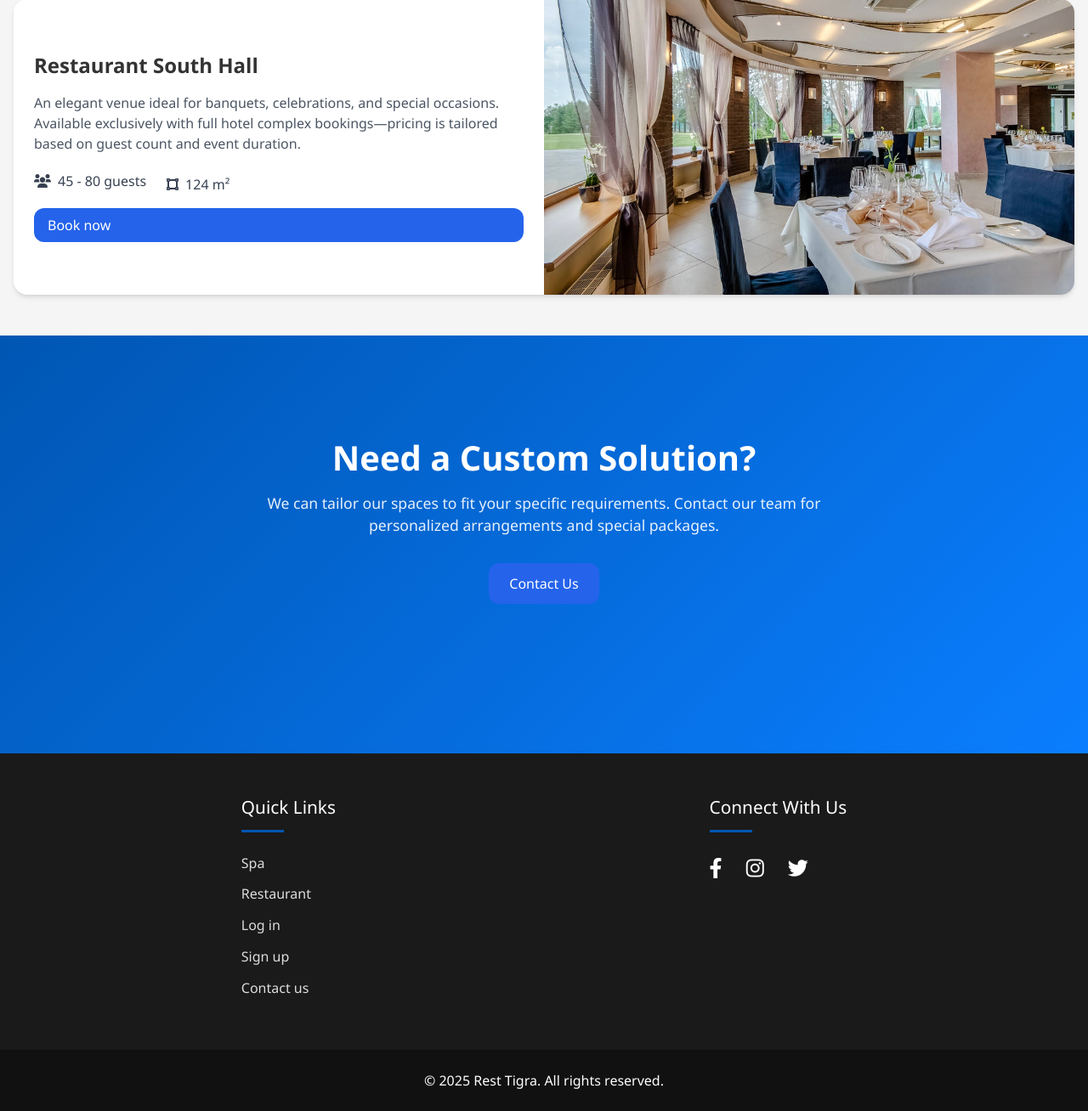
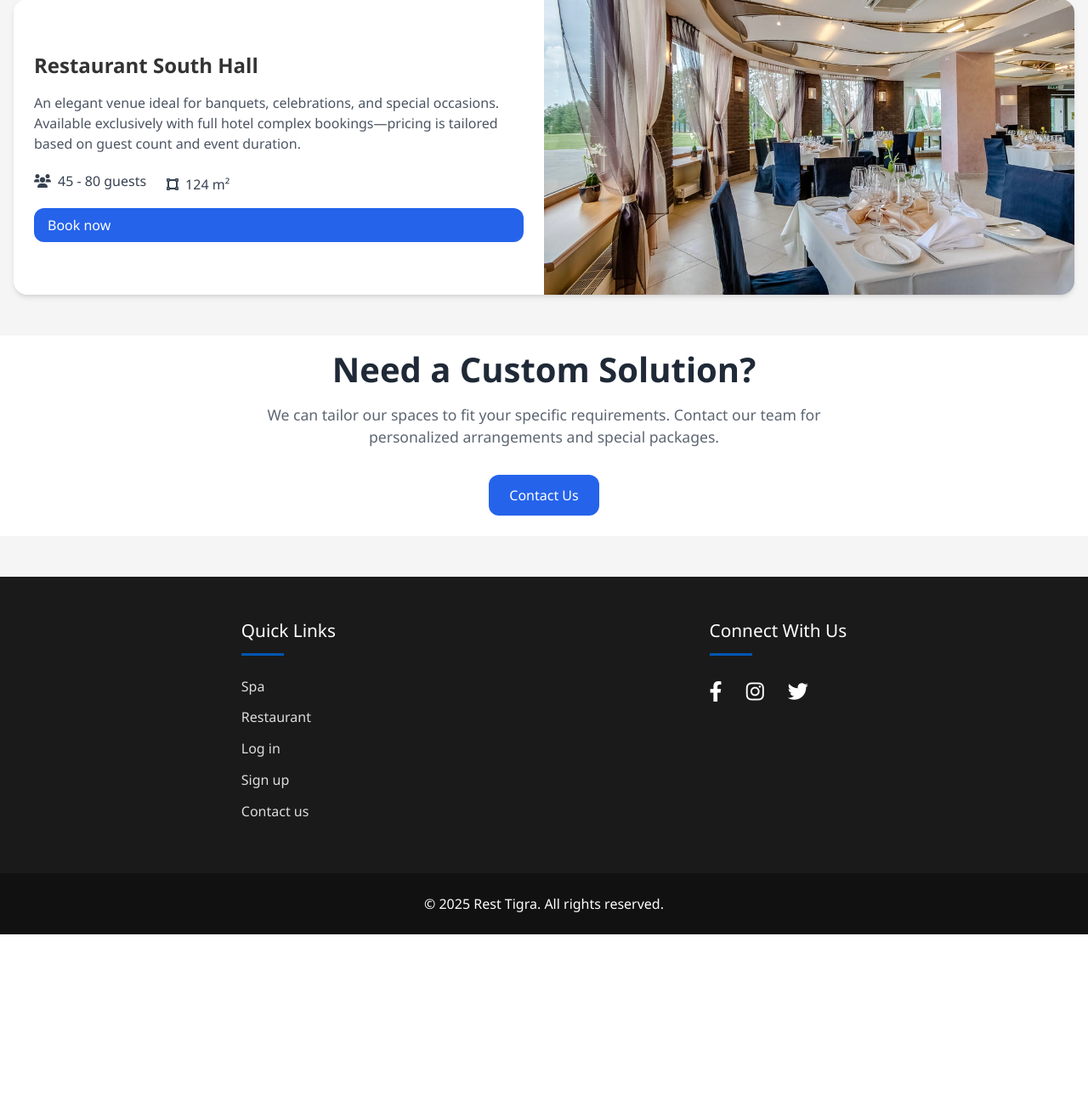
Before and after one commit to Edite10/RestTigra, a Django app: page /premises/ in a window 1280 px wide. Shown: the part 2862-4170 px from the top of the page at 85% size. After the commit the page ends 3962 px from the top, so only its background shows below. Run offline with Django 5.2, Linux system fonts and the light colour scheme; some libraries are stand-ins or nearby versions.

Commit message:
update  premises

```diff
--- a/templates/premises.html
+++ b/templates/premises.html
@@ -219,11 +219,11 @@
     </div>
 </section>
 
-<section class="cta-section">
-    <div class="container mx-auto max-w-4xl px-4 py-12 mb-12">
+<section class="bg-white">
+    <div class="container mx-auto max-w-4xl px-4 py-12 sm:px-2 sm:py-6 mb-12">
         <div class="cta-content text-center">
-            <h2 class="text-xl md:text-2xl font-semibold mb-6">Need a Custom Solution?</h2>
-            <p class="text-center mb-8 max-w-2xl mx-auto">We can tailor our spaces to fit your specific requirements. Contact our team for personalized arrangements and special packages.</p>
+            <h2 class="text-xl md:text-2xl font-semibold mb-6 text-gray-800">Need a Custom Solution?</h2>
+            <p class="text-center mb-8 max-w-2xl mx-auto text-gray-600">We can tailor our spaces to fit your specific requirements. Contact our team for personalized arrangements and special packages.</p>
             <a href="{% url 'contactus' %}" class="inline-block bg-blue-600 text-white px-6 py-3 rounded-xl hover:bg-blue-700 transition">Contact Us</a>
         </div>
     </div>
```
